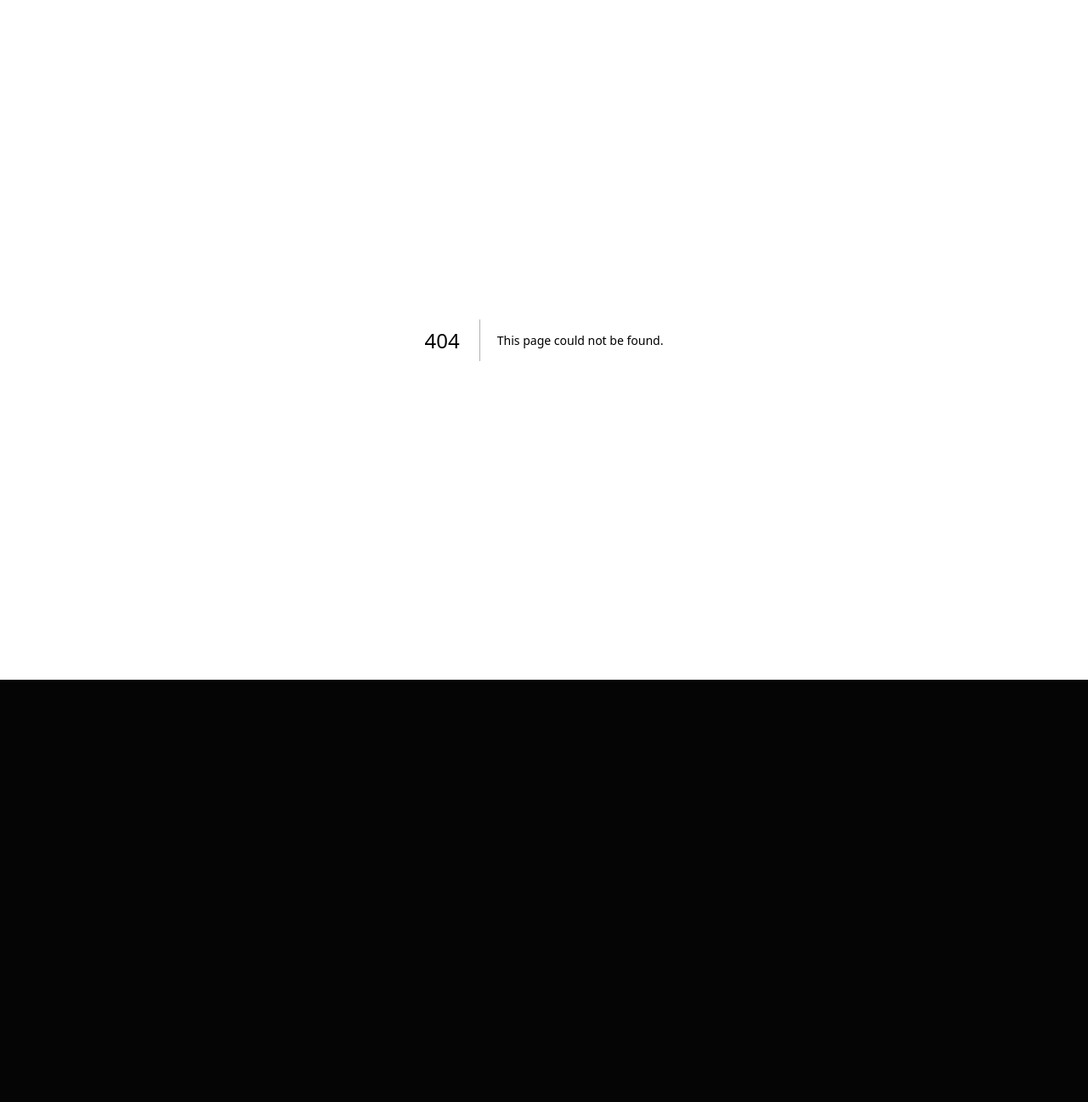
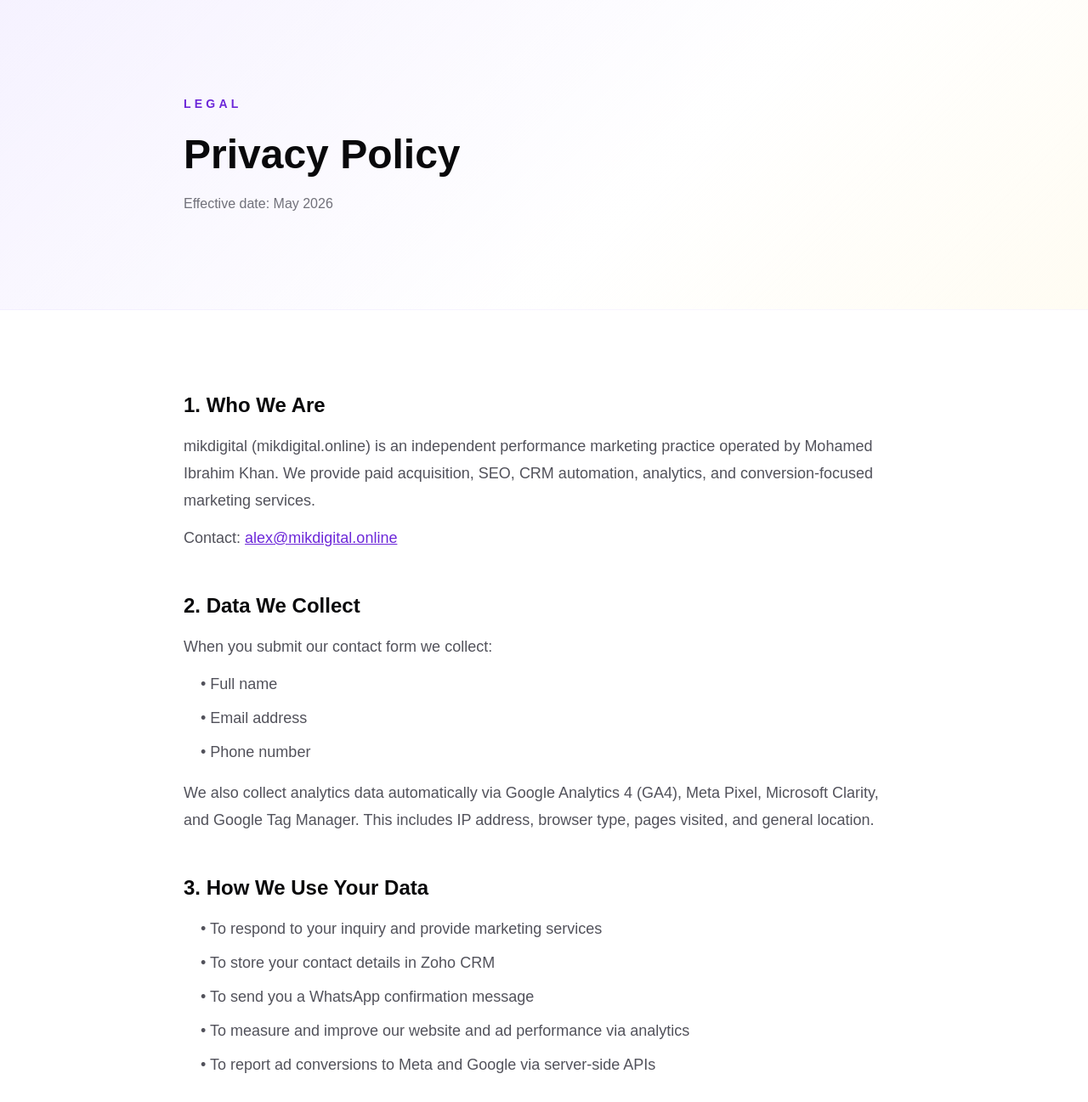
Before and after one commit to mikdigitalofficial/mikdigital.online, a Next.js app: page /privacy in a window 1280 px wide. Before the commit this address had no page. Shown: the top 1297 px of the page at 85% size. Before the commit the page ends 800 px from the top, so only its background shows below. Built offline with nearby package versions, Linux system fonts and the light colour scheme.

Commit message:
Create page.tsx

```diff
--- /dev/null
+++ b/src/app/privacy/page.tsx
@@ -0,0 +1,133 @@
+import Link from 'next/link'
+
+export const metadata = {
+  title: 'Privacy Policy — mikdigital',
+  description: 'Privacy policy for mikdigital.online — how we collect, use, and protect your data.',
+}
+
+export default function PrivacyPage() {
+  return (
+    <main className="min-h-screen bg-white text-zinc-900">
+
+      {/* HERO */}
+      <section
+        className="border-b border-violet-100/40"
+        style={{ background: 'linear-gradient(135deg, rgba(91,33,255,0.06) 0%, rgba(255,255,255,1) 60%, rgba(255,213,79,0.07) 100%)' }}
+      >
+        <div className="mx-auto max-w-4xl px-6 py-20 md:py-28">
+          <p className="text-sm font-semibold uppercase tracking-[0.3em] text-violet-700">
+            Legal
+          </p>
+          <h1 className="mt-5 text-5xl font-black leading-tight text-zinc-950">
+            Privacy Policy
+          </h1>
+          <p className="mt-4 text-zinc-500">Effective date: May 2026</p>
+        </div>
+      </section>
+
+      {/* CONTENT */}
+      <section className="mx-auto max-w-4xl px-6 py-16 md:py-24">
+        <div className="space-y-12 text-lg leading-8 text-zinc-600">
+
+          <div>
+            <h2 className="text-2xl font-black text-zinc-950">1. Who We Are</h2>
+            <p className="mt-4">
+              mikdigital (mikdigital.online) is an independent performance marketing practice operated by Mohamed Ibrahim Khan. We provide paid acquisition, SEO, CRM automation, analytics, and conversion-focused marketing services.
+            </p>
+            <p className="mt-3">Contact: <a href="mailto:alex@mikdigital.online" className="text-violet-700 underline">alex@mikdigital.online</a></p>
+          </div>
+
+          <div>
+            <h2 className="text-2xl font-black text-zinc-950">2. Data We Collect</h2>
+            <p className="mt-4">When you submit our contact form we collect:</p>
+            <ul className="mt-3 space-y-2 pl-5">
+              <li>• Full name</li>
+              <li>• Email address</li>
+              <li>• Phone number</li>
+            </ul>
+            <p className="mt-4">We also collect analytics data automatically via Google Analytics 4 (GA4), Meta Pixel, Microsoft Clarity, and Google Tag Manager. This includes IP address, browser type, pages visited, and general location.</p>
+          </div>
+
+          <div>
+            <h2 className="text-2xl font-black text-zinc-950">3. How We Use Your Data</h2>
+            <ul className="mt-4 space-y-2 pl-5">
+              <li>• To respond to your inquiry and provide marketing services</li>
+              <li>• To store your contact details in Zoho CRM</li>
+              <li>• To send you a WhatsApp confirmation message</li>
+              <li>• To measure and improve our website and ad performance via analytics</li>
+              <li>• To report ad conversions to Meta and Google via server-side APIs</li>
+            </ul>
+          </div>
+
+          <div>
+            <h2 className="text-2xl font-black text-zinc-950">4. Meta Conversions API</h2>
+            <p className="mt-4">
+              We use the Meta Conversions API (CAPI) to report form submission events to Meta for ad measurement. Before any data is sent, your email and phone number are hashed using SHA-256 — a one-way encryption that means Meta never receives your raw contact details.
+            </p>
+          </div>
+
+          <div>
+            <h2 className="text-2xl font-black text-zinc-950">5. Cookies</h2>
+            <p className="mt-4">We use the following cookies:</p>
+            <div className="mt-4 overflow-hidden rounded-2xl border border-zinc-200">
+              <table className="w-full text-sm">
+                <thead className="bg-zinc-50">
+                  <tr>
+                    <th className="px-5 py-3 text-left font-semibold text-zinc-700">Cookie</th>
+                    <th className="px-5 py-3 text-left font-semibold text-zinc-700">Purpose</th>
+                    <th className="px-5 py-3 text-left font-semibold text-zinc-700">Provider</th>
+                  </tr>
+                </thead>
+                <tbody className="divide-y divide-zinc-100">
+                  <tr><td className="px-5 py-3">_ga, _gid</td><td className="px-5 py-3">Analytics</td><td className="px-5 py-3">Google</td></tr>
+                  <tr><td className="px-5 py-3">_fbp, _fbc</td><td className="px-5 py-3">Ad attribution</td><td className="px-5 py-3">Meta</td></tr>
+                  <tr><td className="px-5 py-3">_clck, _clsk</td><td className="px-5 py-3">Heatmaps</td><td className="px-5 py-3">Microsoft Clarity</td></tr>
+                  <tr><td className="px-5 py-3">cookie_consent</td><td className="px-5 py-3">Your cookie preference</td><td className="px-5 py-3">mikdigital</td></tr>
+                </tbody>
+              </table>
+            </div>
+            <p className="mt-4">You can decline cookies via the banner shown on your first visit. Note that declining analytics cookies does not affect your ability to use the site.</p>
+          </div>
+
+          <div>
+            <h2 className="text-2xl font-black text-zinc-950">6. Third-Party Services</h2>
+            <ul className="mt-4 space-y-2 pl-5">
+              <li>• <strong>Zoho CRM</strong> — contact storage (India data centre)</li>
+              <li>• <strong>Meta / Facebook</strong> — ad measurement via Pixel + CAPI</li>
+              <li>• <strong>Google</strong> — GA4 analytics + Google Ads conversion tracking</li>
+              <li>• <strong>Microsoft Clarity</strong> — session recording and heatmaps</li>
+              <li>• <strong>WhatsApp Business API</strong> — confirmation messages</li>
+              <li>• <strong>Netlify</strong> — website hosting (US)</li>
+            </ul>
+          </div>
+
+          <div>
+            <h2 className="text-2xl font-black text-zinc-950">7. Data Retention</h2>
+            <p className="mt-4">
+              Contact form submissions are retained in Zoho CRM for as long as the business relationship is active or as required by applicable law. Analytics data is retained per the default retention periods of each platform (GA4: 14 months, Meta: 180 days).
+            </p>
+          </div>
+
+          <div>
+            <h2 className="text-2xl font-black text-zinc-950">8. Your Rights</h2>
+            <p className="mt-4">You have the right to request access to, correction of, or deletion of your personal data. To exercise these rights, email us at <a href="mailto:alex@mikdigital.online" className="text-violet-700 underline">alex@mikdigital.online</a> and we will respond within 30 days.</p>
+          </div>
+
+          <div>
+            <h2 className="text-2xl font-black text-zinc-950">9. Changes to This Policy</h2>
+            <p className="mt-4">
+              We may update this policy from time to time. The effective date at the top of this page will always reflect the latest version.
+            </p>
+          </div>
+
+          <div className="rounded-2xl border border-violet-100 bg-violet-50 p-6">
+            <p className="font-semibold text-violet-900">Questions?</p>
+            <p className="mt-2 text-violet-800">Email <a href="mailto:alex@mikdigital.online" className="underline">alex@mikdigital.online</a> or <Link href="/contact" className="underline">use the contact form</Link>.</p>
+          </div>
+
+        </div>
+      </section>
+
+    </main>
+  )
+}
```
